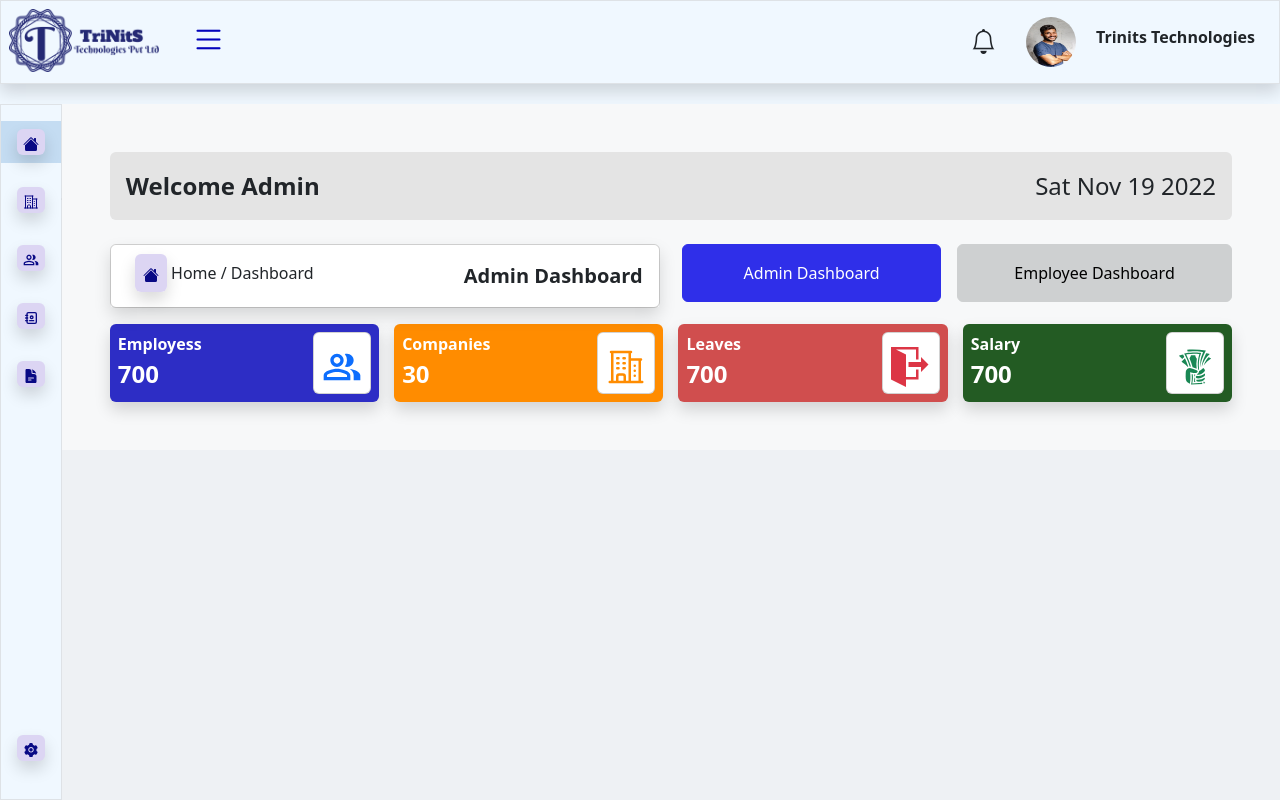
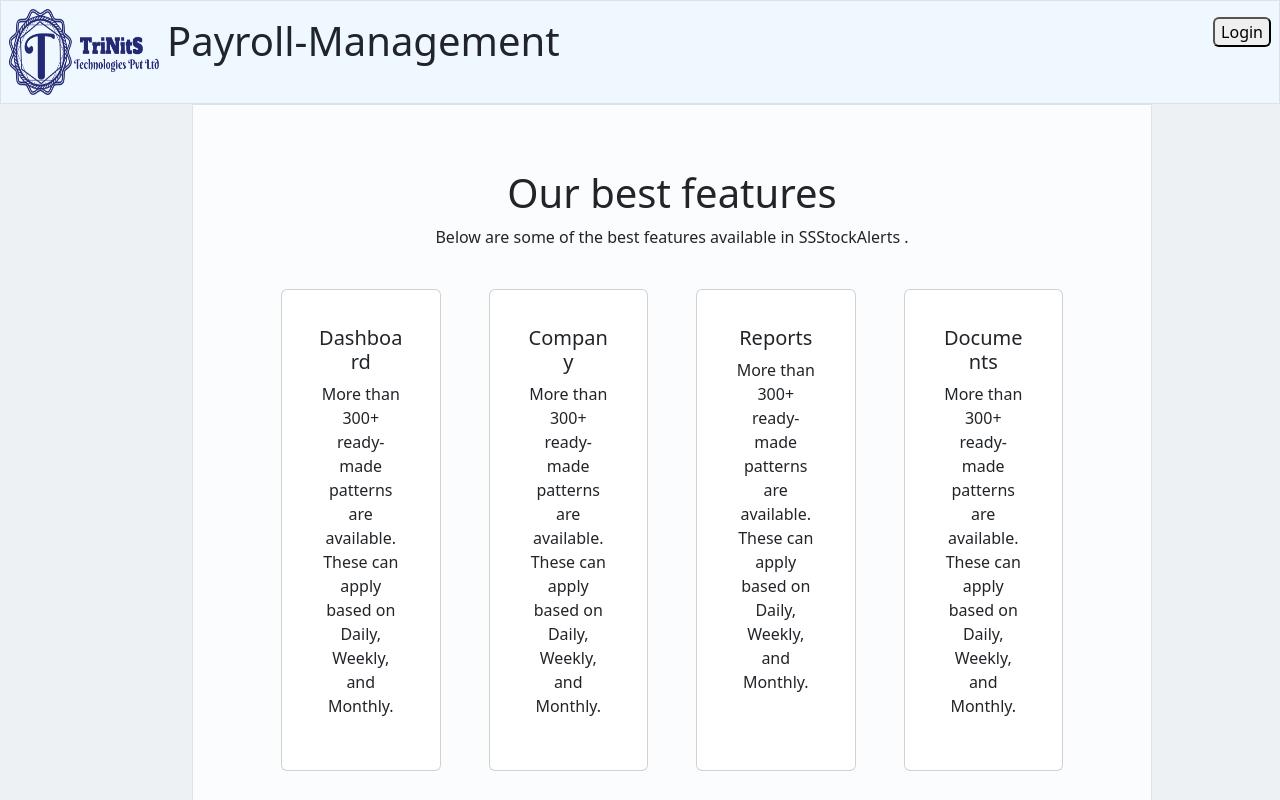
Before and after one commit to TriNitSTechnologies/payroll-management, a React (Create React App) app in the folder ui/: page / in a window 1280 px wide. Built offline with nearby package versions, Linux system fonts and the light colour scheme.

Commit message:
login page add

```diff
--- a/ui/src/App.css
+++ b/ui/src/App.css
@@ -7,6 +7,11 @@
 .sidebar-collapse{
   width:65px ;
   overflow: hidden;
+}
+.mainform{
+  background-color: #fbfcfd;
+  margin-left: 15%;
+  padding: 5%;
 }
 .main{
   width:100% ;
--- a/ui/src/App.js
+++ b/ui/src/App.js
@@ -2,61 +2,88 @@ import "./App.css";
 import "../node_modules/bootstrap/dist/css/bootstrap.min.css";
 import Header from "./Components/Header/Header";
 import Sidebar from "./Components/Sidebar/Sidebar";
-import { Route, Switch } from "react-router-dom";
+import { Route, Switch, useHistory } from "react-router-dom";
 import Home from "./Components/Home/Home";
 import Report from "./Components/Report/Report";
 import Company from "./Components/Company/Company";
 import Employees from "./Components/Employees/Employees";
 import Settings from "./Components/Settings/Settings";
 import Documents from "./Components/Documents/Documents";
-import { useState } from "react";
+import { useEffect, useState } from "react";
 import Register from "./Components/LoginPage/Register";
 import Login from "./Components/LoginPage/Login";
 import ForgotPassword from "./Components/LoginPage/ForgotPassword";
 import MainPage from "./Components/MainPage/MainPage";
+import Mainbody from "./Components/MainPage/mainbody";
+import { useSelector } from "react-redux";
 
 
 function App() {
+  let userrouter=useHistory()
 const[sidebarstatus,setSidebarStatus] = useState(false);
+const islogdin= useSelector(action=>action.login.islogdin)
 const sidebarclass = sidebarstatus ? 'sidebar': "sidebar sidebar-collapse";
 function handlesidebarstatus(){
   setSidebarStatus((previousstate)=>{
     return !previousstate;
   })
 }
+useEffect(()=>{
+  console.log(islogdin)
+  if(islogdin){
+    userrouter.push("/Home")
+  }else{
+    userrouter.push("/")
+  }
+},[islogdin])
 
   return (
     <div>
       <div className="head">
+        {!islogdin && <>
+      <MainPage />
+        </>}
+        {islogdin && <>
         <Header handlesidebarstatus={handlesidebarstatus}/>
+        </>}
+
       </div>
 
       <div className="d-flex">
-        <div className={sidebarclass}>
+        {islogdin && <>
+          <div className={sidebarclass}>
           <Sidebar/>
         </div>
+        </>}
+
+
         <div className="main">
           <Switch>
-            <Route path="/" exact>
-              <Home />
-            </Route>
-            <Route path="/Mainpage">
-              <MainPage />
-            </Route>
-
-            <Route path="/report">
-              <Report />
-            </Route>
+          {!islogdin && <>
             <Route path="/forgot-password">
               <ForgotPassword />
             </Route>
             <Route path="/register">
               <Register />
             </Route>
+            <Route path="/" exact>
+            <Mainbody/>
+            </Route>
 
             <Route path="/login">
               <Login />
             </Route>
+          </> }
+
+            {islogdin && <>
+
+
+
+            <Route path="/report">
+              <Report />
+            </Route>
+
+
             <Route path="/company">
               <Company />
             </Route>
@@ -69,6 +96,12 @@ function handlesidebarstatus(){
             <Route path="/documents">
               <Documents />
             </Route>
+            <Route path="/Home" exact>
+              <Home />
+            </Route>
+            </>}
+
+
           </Switch>
         </div>
       </div>
--- a/ui/src/Components/Documents/Documents.js
+++ b/ui/src/Components/Documents/Documents.js
@@ -1,4 +1,4 @@
-import sss from "../Image/logo-dark.png";
+
 import Payslip1 from "../Payslip1/Payslip1";
 import Payslip2 from "../Payslip2/Payslip2";
 import Payslip3 from "../Payslip3/Payslip3";
--- a/ui/src/Components/Header/Header.js
+++ b/ui/src/Components/Header/Header.js
@@ -1,9 +1,19 @@
 import "./Header.css";
 import logo from "../Image/logo-dark.png";
 import photo from "../Image/pexels-photo.jpeg";
+import { useDispatch } from "react-redux";
+import { loginSlice } from "../Store/LoginSice";
 
 
 function Header({handlesidebarstatus}) {
+  let userdispatch=useDispatch()
+  function logoutuser(){
+    userdispatch(loginSlice({
+      username:"",
+      islogdin:false
+
+    }))
+  }
   return (
     <div className="border d-flex shadow">
       <div className="d-flex">
@@ -30,6 +40,7 @@ function Header({handlesidebarstatus}) {
           </div>
 
           <div className="fw-bold m-4 ms-1">Trinits Technologies</div>
+          <button onClick={logoutuser}>logout</button>
 
         </div>
       </div>
--- a/ui/src/Components/LoginPage/Login.js
+++ b/ui/src/Components/LoginPage/Login.js
@@ -1,12 +1,21 @@
 
 import { ErrorMessage, Field, Form, Formik } from "formik";
-import { useDispatch } from "react-redux";
-import { Link } from "react-router-dom";
+import { useEffect } from "react";
+import { useDispatch, useSelector } from "react-redux";
+import { Link, useHistory } from "react-router-dom";
 import * as Yup from "yup";
 import { logindata } from "../Store/LoginSice";
 
 export default function Login() {
-  const loginpage = useDispatch()
+  const dispatch = useDispatch();
+  const islogdin= useSelector(action=>action.login.islogdin)
+
+  useEffect(()=>{
+    if(islogdin){
+    }
+
+
+  },[islogdin])
   return (
     <>
 
@@ -22,7 +31,8 @@ export default function Login() {
           })}
           onSubmit={(values) => {
 
-            loginpage(logindata(values))
+            console.log(values)
+            dispatch(logindata(values))
 
 
           }}
@@ -67,7 +77,7 @@ export default function Login() {
               </div>
 
               <div className="mt-3 rounded-4 " bg-success>
-                <button className=" buttoncolor rounded-3 p-2 text-light">
+                <button type="submit" className=" buttoncolor rounded-3 p-2 text-light">
                   Login
                 </button>
               </div>
--- a/ui/src/Components/MainPage/MainPage.js
+++ b/ui/src/Components/MainPage/MainPage.js
@@ -4,18 +4,17 @@ import logo from "../Image/logo-dark.png";
 
 export default function MainPage(){
 return(
-    <div>
-        <div className="d-flex  border justify-content-between shadow-lg">
-        <div>
+    <div className="h-100">
+        <div className="d-flex h-100 border justify-content-between shadow-lg">
+        <div className="d-flex">
           <img
             src={logo}
             alt="it represents company logo"
             className="logo m-2"
           />
+           <h1 className="mt-3"> Payroll-Management</h1>
         </div>
-        <div >
-            <h1> Payroll-Management</h1>
-        </div>
+
         <div className="mt-2 p-2 selected:hover rounded">
             <Link to="/login">
             <button className="rounded ">Login</button>
--- /dev/null
+++ b/ui/src/Components/MainPage/mainbody.js
@@ -0,0 +1,51 @@
+export default function Mainbody(){
+    return(
+        <div>
+            <div className="border mainform  w-75">
+                <div>
+                <h1 className="text-center">Our best features</h1>
+                <p className="text-center">Below are some of the best features available in SSStockAlerts .</p>
+                </div>
+                <div className="d-flex  ">
+                <div className="card m-4 p-4 w-25 text-center">
+                    <div className="m-2 p-1">
+                    <h5>Dashboard</h5>
+                <p>More than 300+ ready-made patterns are available. These can apply based on Daily, Weekly, and Monthly.</p>
+
+                    </div>
+
+                </div>
+                <div className="card m-4 p-4 w-25 text-center">
+                    <div className="m-2 p-1">
+                    <h5>Company</h5>
+                <p>More than 300+ ready-made patterns are available. These can apply based on Daily, Weekly, and Monthly.</p>
+
+                    </div>
+
+                </div>
+                <div className="card m-4 p-4 w-25 text-center">
+                    <div className="m-2 p-1">
+                   <h5>Reports</h5>
+                <p>More than 300+ ready-made patterns are available. These can apply based on Daily, Weekly, and Monthly.</p>
+
+                    </div>
+
+                </div>
+                <div className="card m-4 p-4 w-25 text-center">
+                    <div className="m-2 p-1">
+                    <h5>Documents</h5>
+                <p>
+                More than 300+ ready-made patterns are available. These can apply based on Daily, Weekly, and Monthly.
+                </p>
+                    </div>
+
+                </div>
+                </div>
+
+
+
+            </div>
+
+        </div>
+    )
+}
--- a/ui/src/Components/Sidebar/Sidebar.js
+++ b/ui/src/Components/Sidebar/Sidebar.js
@@ -17,13 +17,13 @@ function Sidebar() {
         <div className="d-flex mt-3 selected">
         <div className="m-2 ms-3 ">
           <button className="rounded shadow back">
-            <Link to="/" className="text-decoration-none back">
+            <Link to="/Home" className="text-decoration-none back">
               <BsHouseFill />
             </Link>
           </button>
         </div>
         <div className="fw-semibold m-2 ">
-          <Link to="/" className="text-decoration-none text-dark color">
+          <Link to="/Home" className="text-decoration-none text-dark color">
             Dashboard
           </Link>
         </div>
--- a/ui/src/Components/Store/LoginSice.js
+++ b/ui/src/Components/Store/LoginSice.js
@@ -1,21 +1,19 @@
 import { createAsyncThunk, createSlice } from "@reduxjs/toolkit"
 import axios from "axios"
+let username = '';
+export const logindata  = createAsyncThunk('user/logindata', async (payload)=>{
+    username = payload.username;
+    console.log( "ddd " +payload.username)
+   return axios.post('https://trinitstechnologies.com/demo/api/v1/user/login',payload)
 
-export const logindata=createAsyncThunk('user/logindata',async (payload)=>{
-
-    axios.post('https://trinitstechnologies.com/demo/api/v1/user/login',payload).then((Response) =>{
-
-    console.log(Response)
-    }).catch(error=>{
-        console.log(error)
-    })
 
 
 
 })
 
 const initialState ={
-    username:""
+    username:"",
+    islogdin:false
 
 }
 
@@ -24,7 +22,9 @@ export const counterSlice = createSlice({
     initialState,
     reducers: {
         loginSlice:(State,action) =>{
-            State.username=action.payload
+            State.username = action.payload.username;
+            State.islogdin = action.payload.islogdin
+
         }
 
 
@@ -32,9 +32,10 @@ export const counterSlice = createSlice({
     },
     extraReducers(builder) {
         builder.addCase(logindata.fulfilled, (state, action) => {
-          console.log(action.payload);
-          state.users = state.users.concat(action.payload)
-          return action.payload;
+            state.username = username
+            state.islogdin=true
+            console.log("fgg "+state.username);
+        //   return action.payload;
         })
       }
 
--- a/ui/src/Components/Store/Strore.js
+++ b/ui/src/Components/Store/Store.js
@@ -1,8 +1,8 @@
 import { configureStore } from "@reduxjs/toolkit";
-import { loginSlice } from "./LoginSice";
+import loginSlice  from "./LoginSice";
 
 
-export let Store = configureStore({
+export default configureStore({
     reducer :{
         login:loginSlice
     }
--- a/ui/src/index.js
+++ b/ui/src/index.js
@@ -5,7 +5,8 @@ import App from './App';
 import reportWebVitals from './reportWebVitals';
 import { BrowserRouter } from 'react-router-dom';
 import { Provider } from 'react-redux';
-import { Store } from './Components/Store/Strore';
+import Store from './Components/Store/Store';
+
 
 const root = ReactDOM.createRoot(document.getElementById('root'));
 root.render(
```
